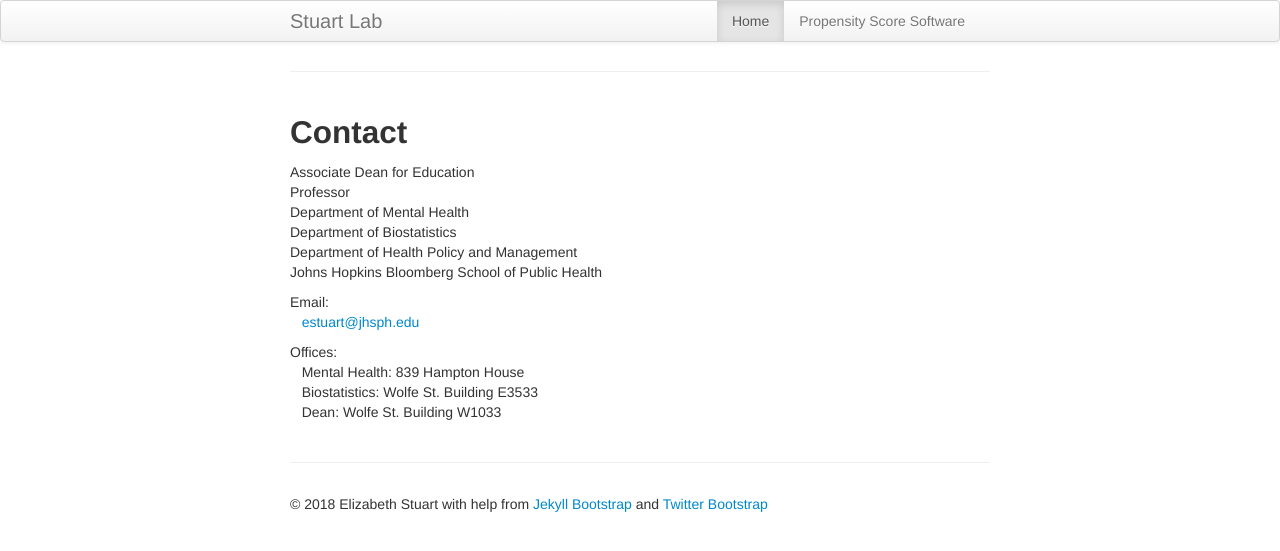
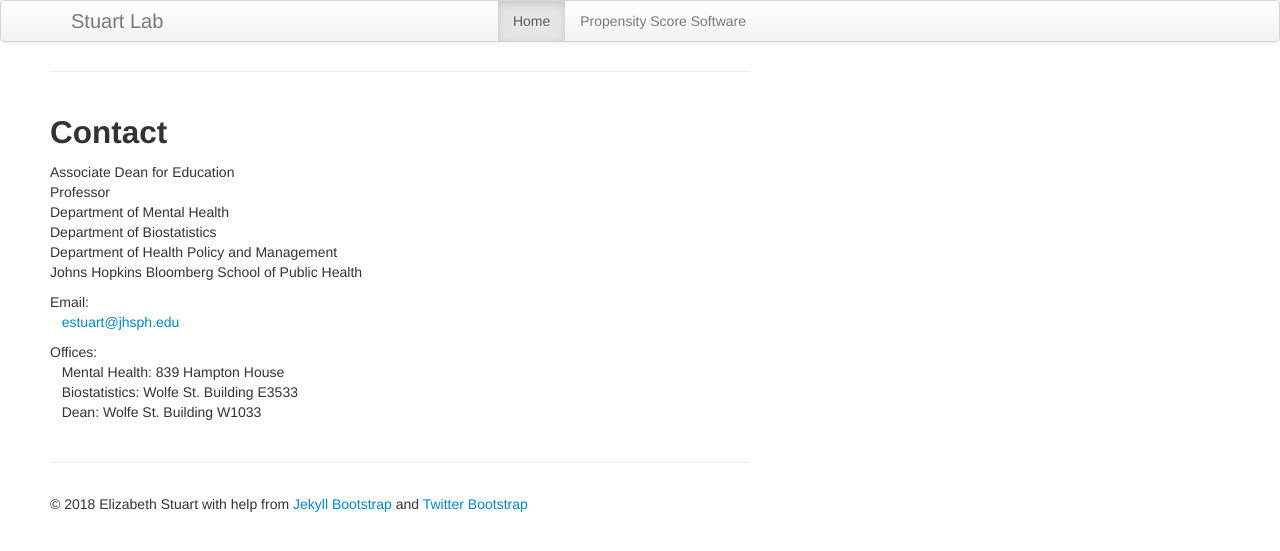
Before and after one commit to StuartRA/StuartRA.github.io, a Jekyll site: the page built from 00-index.md, in a window 1280 px wide. Shown: the top 551 px of the page. Built offline with Jekyll 4.4.1, drawn with Linux system fonts in a browser that asks for light colours.

Commit message:
Update style.css

```diff
--- a/assets/themes/twitter/css/style.css
+++ b/assets/themes/twitter/css/style.css
@@ -1,6 +1,6 @@
 /* Custom container */
 .container-narrow {
-  margin: 0 auto;
+  margin: 0 50px;
   max-width: 700px; }
 
 .container-narrow > hr {
```
